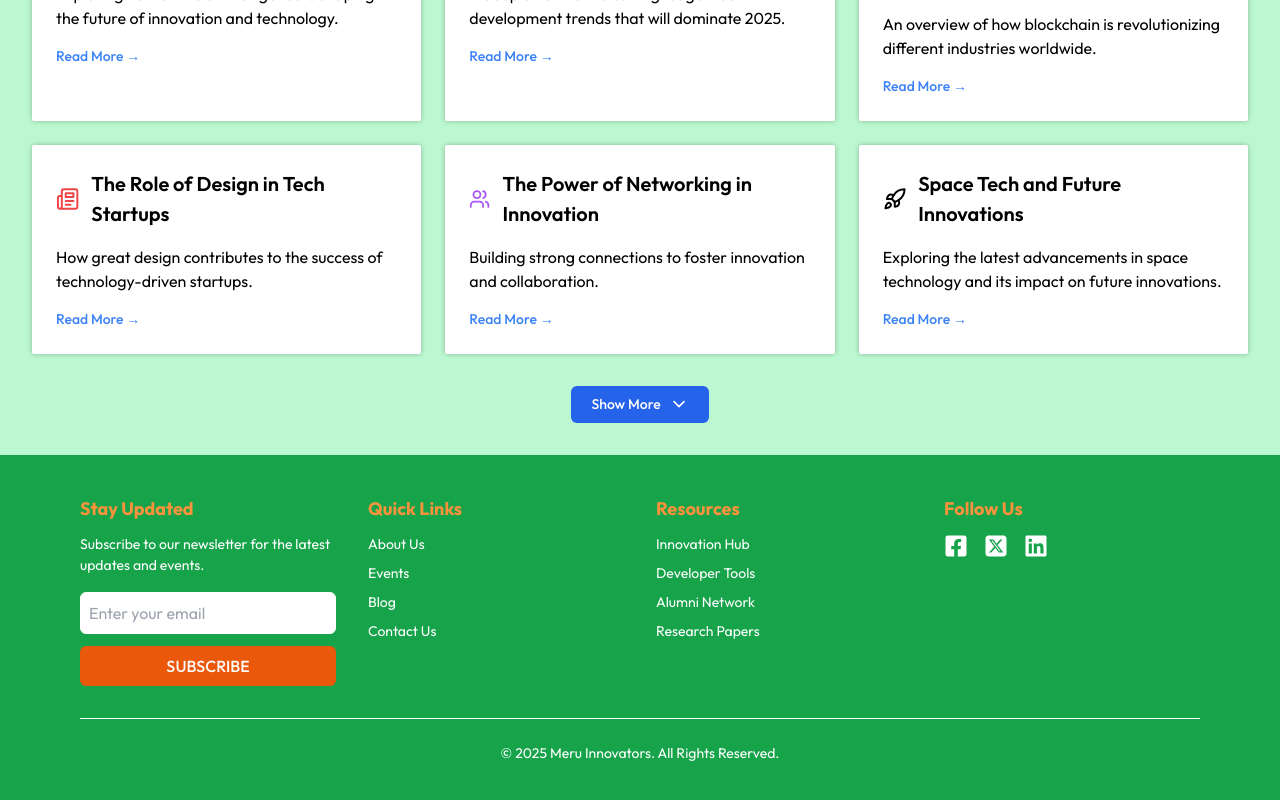
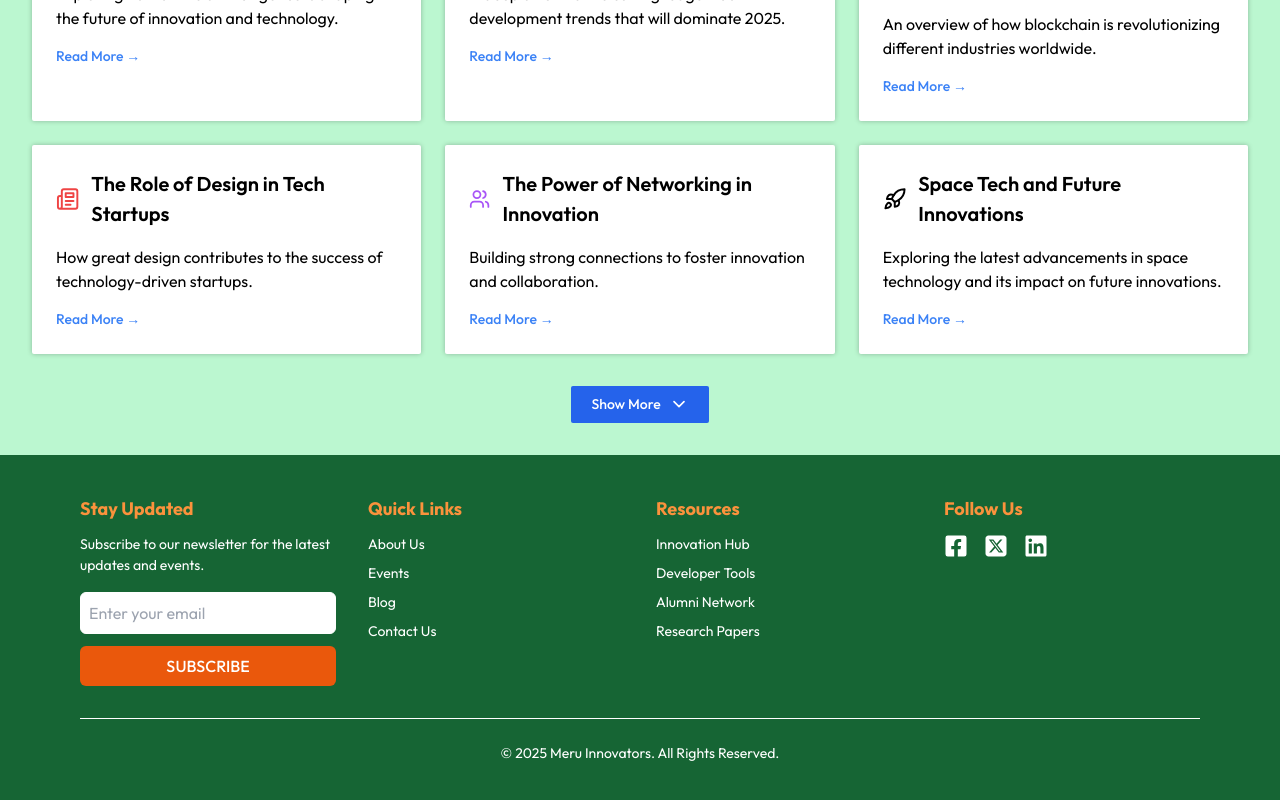
Before and after one commit to mercy-rotich/Meru_innovators_website, a React (Vite) app: page /blogs in a window 1280 px wide. Shown: the part 1700-2500 px from the top of the page. Built offline with nearby package versions, Linux system fonts and the light colour scheme.

Commit message:
Updates on the show more button

```diff
--- a/src/components/ShowMore/ShowMore.jsx
+++ b/src/components/ShowMore/ShowMore.jsx
@@ -4,7 +4,7 @@ import { motion } from "framer-motion";
 const ShowMoreButton = ({ onClick, text = "Show More" }) => {
   return (
     <button
-      className="flex items-center gap-2 bg-blue-600 text-white px-5 py-2 rounded-md text-sm font-medium transition hover:bg-blue-700 mx-auto mt-[1rem]"
+      className="flex items-center gap-2 bg-blue-600 text-white px-5 py-2 rounded-sm text-sm font-medium transition hover:bg-blue-700 mx-auto mt-[1rem]"
       onClick={onClick}
     >
       {text}
--- a/src/components/users/Footer/Footer.jsx
+++ b/src/components/users/Footer/Footer.jsx
@@ -3,7 +3,7 @@ import { FaSquareXTwitter } from "react-icons/fa6";
 
 const Footer = () => {
   return (
-    <footer className="bg-gray-900 text-white bg-green-600 py-10 footer">
+    <footer className="bg-gray-900 text-white bg-green-800 py-10 footer">
       <div className="container mx-auto px-6 md:px-12 lg:px-20">
         <div className="grid grid-cols-1 md:grid-cols-2 lg:grid-cols-4 gap-8">
           {/* Newsletter Section */}
--- a/src/pages/Events/EventsPage.jsx
+++ b/src/pages/Events/EventsPage.jsx
@@ -61,7 +61,7 @@ const EventsPage = () => {
       <SubHero title={"EVENTS"} />
 
       <div className="mt-[3rem]">
-        <Subtitle title={"MAJOR ANOUNCEMENT"} />
+        <Subtitle title={"MAJOR ANNOUNCEMENT"} />
         <div className="flex justify-center mt-4">
           <div className="relative w-full max-w-4xl px-[1rem]">
             {/* Video Placeholder */}
```
